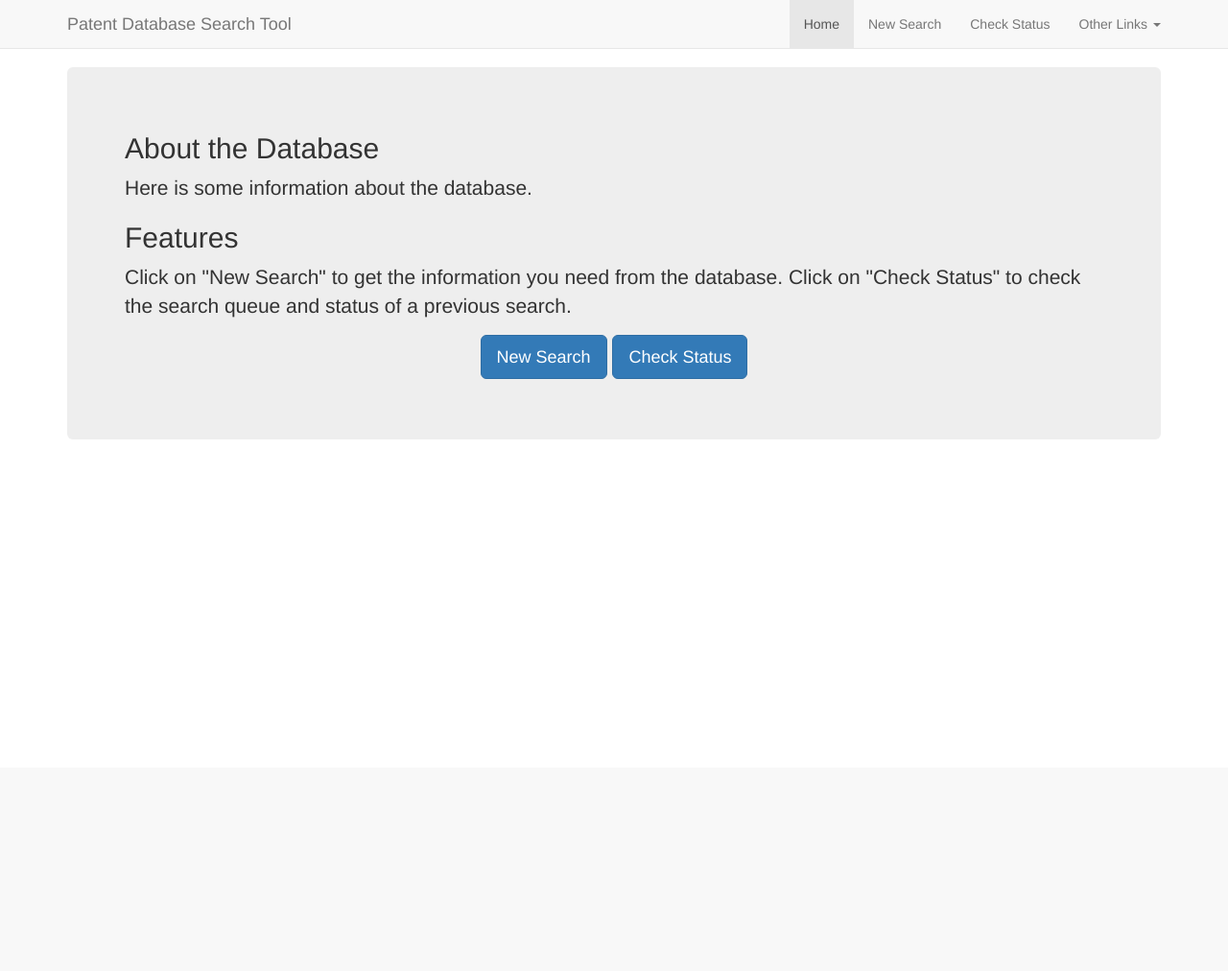
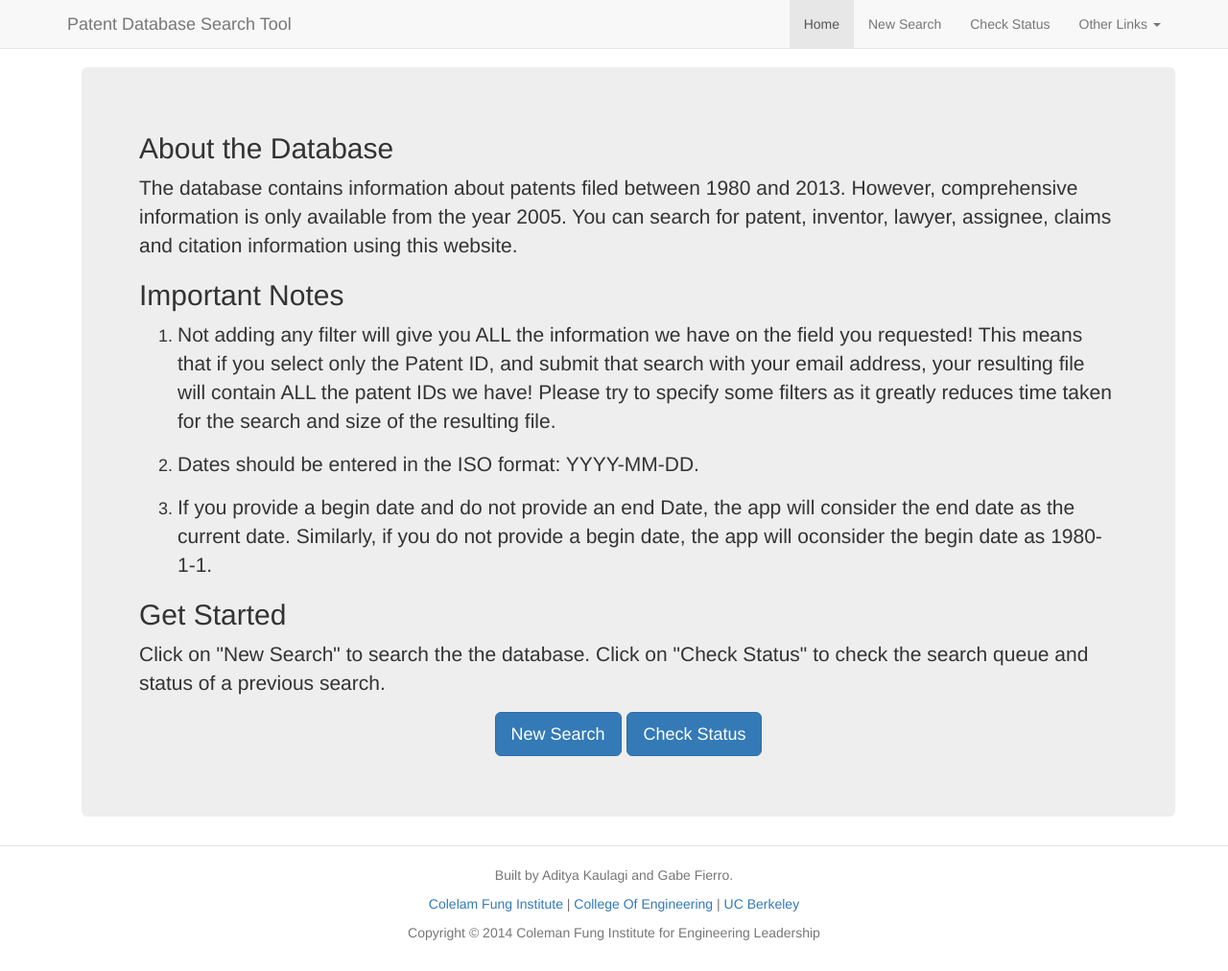
Before and after one commit to gtfierro/walkthedinosaur, a Django app: page // in a window 1280 px wide. Shown: the whole page at 96% size. Before the commit the page ends 395 px from the top, so only its background shows below. Run offline with Django 3.2, Linux system fonts and the light colour scheme; parts of the project's set-up code (start-up, migrations or seed data) failed here and were passed over; some libraries are stand-ins or nearby versions.

Commit message:
Adding footer and more info on home page

```diff
--- a/batchsql/templates/batchsql/base.html
+++ b/batchsql/templates/batchsql/base.html
@@ -3,13 +3,15 @@
     <head>
         <meta charset='utf-8' />
         <title>Patent Database Search Tool</title>
-        <link href="/static/css/walk.css" rel="stylesheet" />
         <script src="//cdnjs.cloudflare.com/ajax/libs/jquery/1.9.1/jquery.min.js"></script>
         <link rel="stylesheet" href="//netdna.bootstrapcdn.com/bootstrap/3.0.0/css/bootstrap.min.css">
         <script src="//netdna.bootstrapcdn.com/bootstrap/3.0.0/js/bootstrap.min.js"></script>
 	<script src="http://ajax.aspnetcdn.com/ajax/jquery.validate/1.11.1/jquery.validate.min.js"></script>
+	<link href="/static/css/walk.css" rel="stylesheet" />
     </head>
     <body>
+      <div id="wrap">
+      <div id="main" class="container clear-top">
 	<div class="navbar navbar-default navbar-fixed-top" role="navigation">
 	  <div class="container">
             <div class="navbar-header">
@@ -24,7 +26,7 @@
 		  <a href="#" class="dropdown-toggle" data-toggle="dropdown">Other Links <b class="caret"></b></a>
 		  <ul class="dropdown-menu">
                     <li><a href="https://github.com/gtfierro/walkthedinosaur" target="_blank">Project on Github</a></li>
-                  <li><a href="https://github.com/funginstitute/publications/raw/master/newinterface/newinterface.pdf" target="_blank">How This Works</a></li>
+                    <li><a href="https://github.com/funginstitute/publications/raw/master/newinterface/newinterface.pdf" target="_blank">How This Works (.pdf File)</a></li>
                     <li class="divider"></li>
                     <li><a href="#">Request to Add to Mailing List</a></li>
 		  </ul>
@@ -38,5 +40,17 @@
             {% block content %}{% endblock %}
           </div>
         </div>
+      </div>
+      </div>
+      <footer class="footer">
+	<p style="text-align:center">Built by Aditya Kaulagi and Gabe Fierro.</p>
+	<p style="text-align:center">
+	  <a href-"http://www.funginstitute.berkeley.edu/">Colelam Fung Institute</a> |
+	  <a href="http://coe.berkeley.edu/">College Of Engineering</a> |
+	  <a href="http://berkeley.edu/">UC Berkeley</a>
+	</p>
+	<p style="text-align:center">Copyright &copy 2014 Coleman Fung Institute for Engineering Leadership</p>
+	<br />
+      </footer>
     </body>
 </html>
--- a/batchsql/templates/batchsql/index.html
+++ b/batchsql/templates/batchsql/index.html
@@ -5,9 +5,15 @@
 <!-- Main component for a primary marketing message or call to action -->
 <div class="jumbotron">
   <h2>About the Database</h2>
-  <p>Here is some information about the database.</p>
-  <h2>Features</h2>
-  <p>Click on "New Search" to get the information you need from the database. Click on "Check Status" to check the search queue and status of a previous search.</p>
+  <p>The database contains information about patents filed between 1980 and 2013. However, comprehensive information is only available from the year 2005. You can search for patent, inventor, lawyer, assignee, claims and citation information using this website.</p>
+  <h2>Important Notes</h2>
+  <ol>
+    <li><p>Not adding any filter will give you ALL the information we have on the field you requested! This means that if you select only the Patent ID, and submit that search with your email address, your resulting file will contain ALL the patent IDs we have! Please try to specify some filters as it greatly reduces time taken for the search and size of the resulting file.</p></li>
+    <li><p>Dates should be entered in the ISO format: YYYY-MM-DD.</p></li>
+    <li><p>If you provide a begin date and do not provide an end Date, the app will consider the end date as the current date. Similarly, if you do not provide a begin date, the app will oconsider the begin date as 1980-1-1.</p></li>
+   </ol>
+  <h2>Get Started</h2>
+  <p>Click on "New Search" to search the the database. Click on "Check Status" to check the search queue and status of a previous search.</p>
   <p style="text-align:center">
     <a class="btn btn-lg btn-primary" href="/batchsql/test" role="button">New Search</a> <a class="btn btn-lg btn-primary" href="/batchsql/status" role="button">Check Status</a>
   </p>
--- a/walkthedinosaur/static/css/walk.css
+++ b/walkthedinosaur/static/css/walk.css
@@ -11,3 +11,29 @@ body {
 .padding {
     padding: 5px;
 }
+
+.jumbotron {
+    font-size: 18px; !important
+}
+
+html, body {
+  height: 100%;
+}
+
+#wrap {
+  min-height: 100%;
+}
+
+#main {
+  padding-bottom:100px; /* this needs to be bigger than footer height*/
+}
+
+.footer {
+  position: relative;
+  margin-top: -100px; /* negative value of footer height */
+  height: 20px;
+  clear:both;
+  padding-top:20px;
+  border-top: 1px solid #e5e5e5;
+  color: #777;
+}
```
Lines whose indentation alone changed are shown as unchanged.
